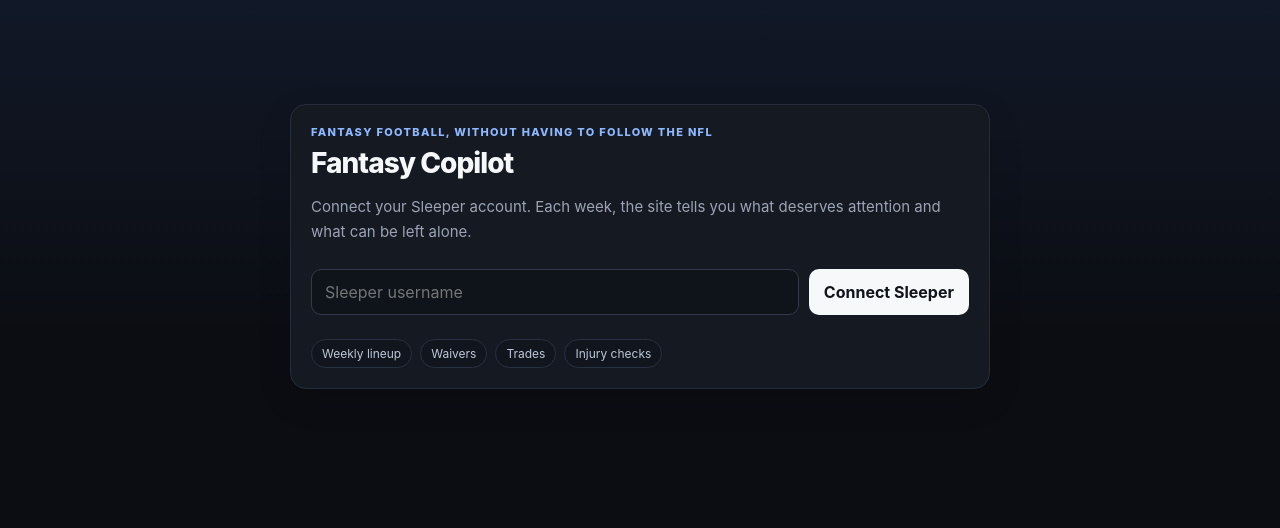
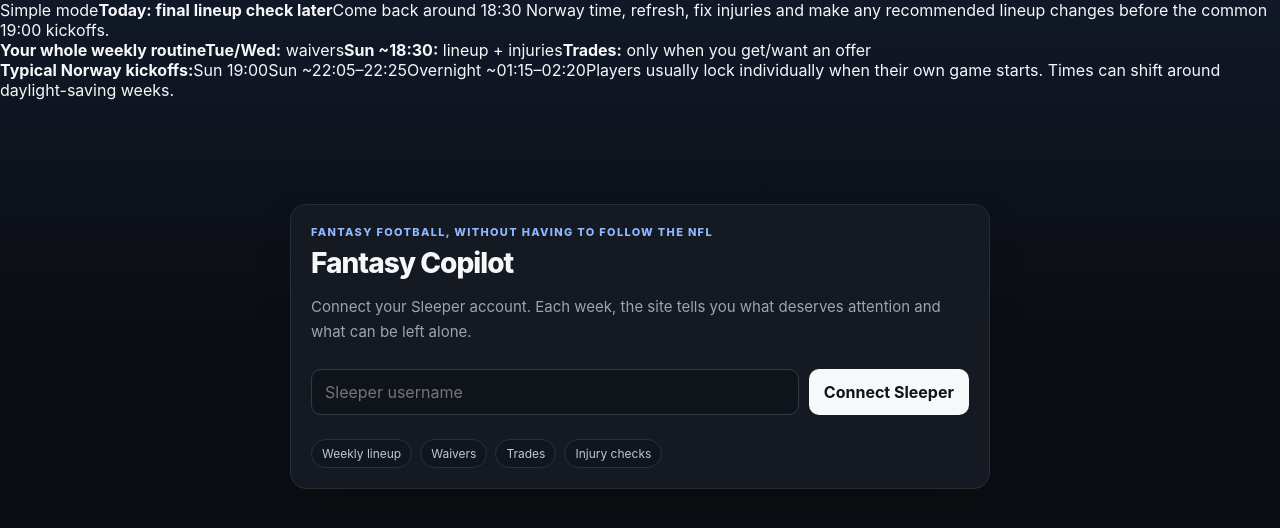
Before and after one commit to thepig123/Fantasty-NFL, a Next.js app: page / in a window 1280 px wide. Shown: the top 528 px of the page. Built offline with nearby package versions, Linux system fonts and the light colour scheme.

Commit message:
feat: show simple weekly coach across app

```diff
--- a/src/app/layout.tsx
+++ b/src/app/layout.tsx
@@ -1,15 +1,19 @@
 import type { Metadata } from "next";
 import "./globals.css";
+import SimpleCoach from "./SimpleCoach";
 
 export const metadata: Metadata = {
-  title: "Fantasy NFL Copilot",
-  description: "Sleeper fantasy football decision dashboard",
+  title: "Fantasy Copilot",
+  description: "A simple Sleeper fantasy football decision dashboard with weekly guidance, lineup help, waivers and trades.",
 };
 
 export default function RootLayout({ children }: Readonly<{ children: React.ReactNode }>) {
   return (
     <html lang="en">
-      <body>{children}</body>
+      <body>
+        <SimpleCoach />
+        {children}
+      </body>
     </html>
   );
 }
```
